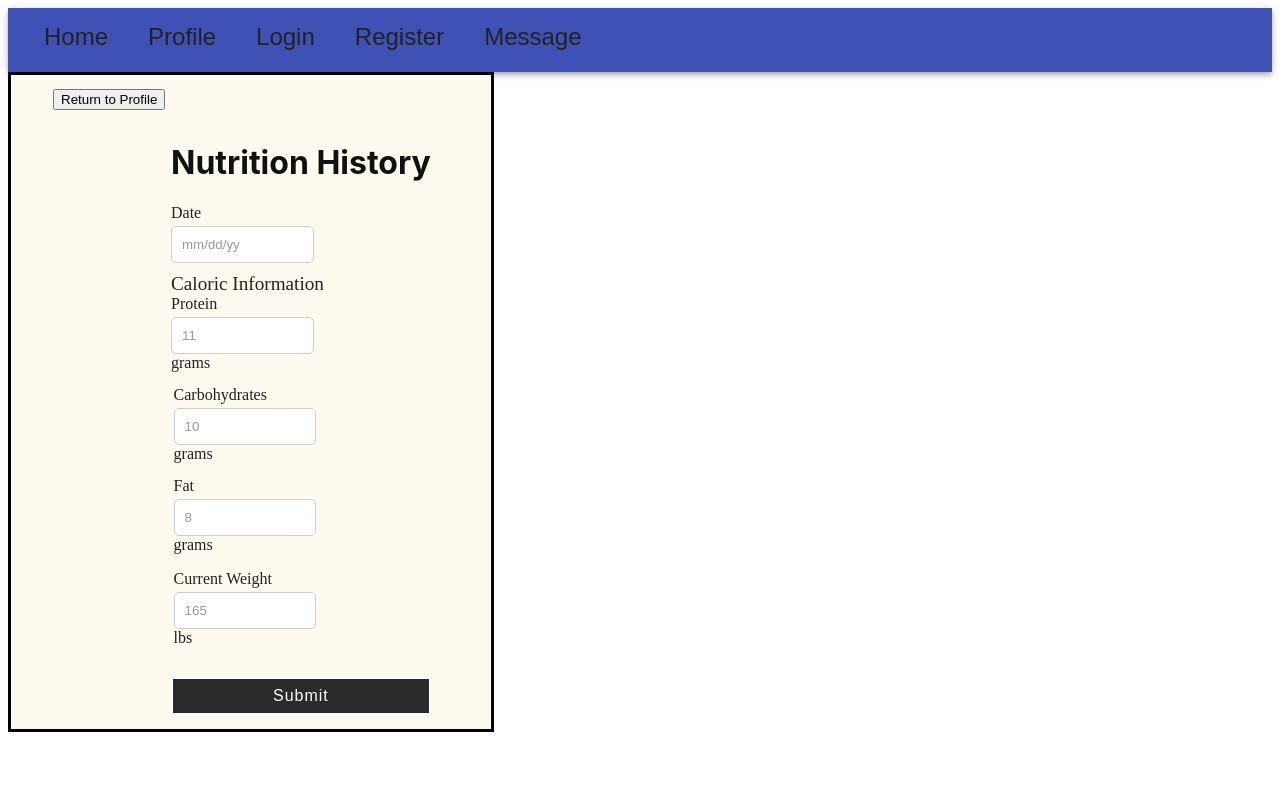
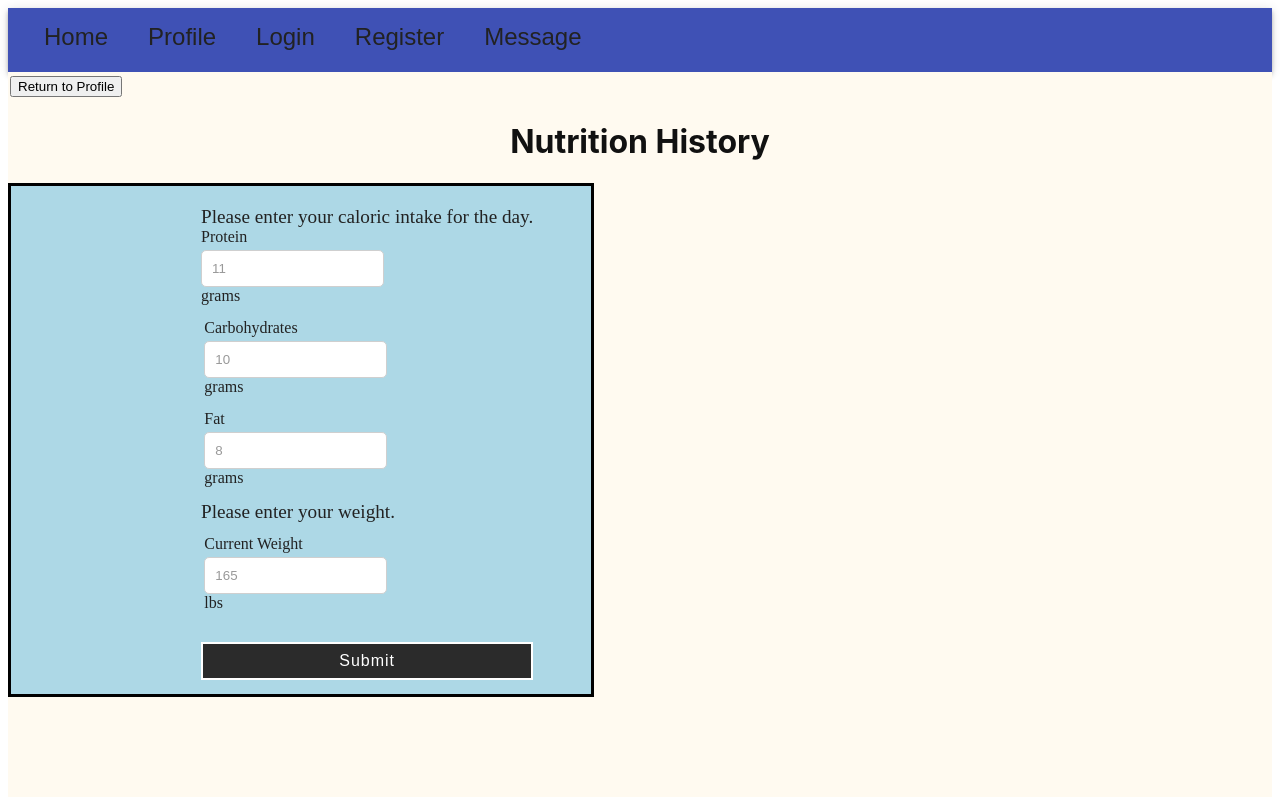
Before and after one commit to mengyuan1112/Course-Project-Teamfit, a React (Create React App) app in the folder react-frontend/: page /SnapScout/profile/nutrition in a window 1280 px wide. Shown: the top 800 px of the page. Built offline with nearby package versions, Linux system fonts and the light colour scheme.

Commit message:
#45 Created nutrition.py to handle user input from nutrition.js. Also update css for nutrition.js

```diff
--- a/react-frontend/src/components/profileNutrition/nutrition.css
+++ b/react-frontend/src/components/profileNutrition/nutrition.css
@@ -7,20 +7,21 @@
   padding-bottom: 100px;
   overflow-x:hidden;
   overflow-y: hidden;
+  background-color: floralwhite;
 }
 
 .nutrition-form-wrapper {
-  width: 400px;
+  width: 500px;
   flex-direction: column;
   padding: 10px 40px;
-  background-color: floralwhite;
   float: left;
   border-style: solid;
+  background-color: lightblue;
 }
 
 form {
   width: 100%;
-  display: flex;
+  display: inline-flex;
   flex-wrap: wrap;
   text-align: left;
   padding-left: 30%;
@@ -59,7 +60,7 @@ input.error {
 
 .Cal {
   font-size: larger;
-  font-weight: bold;
+  font-weight: bolder;
   text-align: left;
 }
 
@@ -68,17 +69,15 @@ input.error {
   font-weight: 1000;
   text-align: center;
   align-content: center;
+
 }
 
 .date {
   margin-right: 1%;
-  display: inline-block;
-
 }
 
 .protein {
   margin-right: 1%;
-  display: inline;
 }
 text {
     font-size: 1em;
@@ -151,3 +150,7 @@ text {
   background-color: #fff;
   border: 2px solid #2b2b2b;
 }
+
+.nutritionGraph {
+  float: right;
+}
--- a/react-frontend/src/components/profileNutrition/nutrition.js
+++ b/react-frontend/src/components/profileNutrition/nutrition.js
@@ -1,6 +1,6 @@
 import React from "react";
 import './nutrition.css';
-import graph from'./example.svg';
+
 
 /* function to check whether a form is valid or not*/
 const formValid = ({ formErrors, ...rest }) => {
@@ -26,13 +26,11 @@ export default class Nutrition extends React.Component {
     constructor(props) {
         super(props);
         this.state = {
-            date: null,
             protein: null,
             carbs: null,
             fat: null,
             weight: null,
             formErrors: {
-                date: "",
                 protein: "",
                 carbs: "",
                 fat: "",
@@ -44,7 +42,17 @@ export default class Nutrition extends React.Component {
     handleSubmit = e => {
         e.preventDefault();
         if (formValid(this.state)){
-        }
+            fetch('http://localhost:5000/profile/nutrition/submit', {
+            method: "POST",
+                headers: {
+                'Accept': 'application/json',
+                'Content-Type': 'application/json',
+                'Access-Control-Allow-Origin': '*'
+            },
+            body: JSON.stringify(this.state)
+        }).then(response => response.json())
+            window.location.reload()
+    }
         else{
             console.error("FORM INVALID")
         }
@@ -56,9 +64,6 @@ export default class Nutrition extends React.Component {
         let formErrors = this.state.formErrors;
         console.log(name)
         switch (name) {
-            case 'date':
-                formErrors.date = value.length < 1 ? 'Please enter todays date' : "";
-                break;
             case 'protein':
                 formErrors.protein = value.length < 1 ? 'Please enter grams of protein':"";
                 break;
@@ -69,7 +74,7 @@ export default class Nutrition extends React.Component {
                 formErrors.fat = value.length < 1 ? 'Please enter grams of fat':"";
                 break;
             case 'weight':
-                formErrors.weight = value.length < 1 ? '':"Please enter current weight";
+                formErrors.weight = value.length < 1 ? "Please enter current weight": "";
                 break;
             default:
             break;
@@ -80,22 +85,17 @@ export default class Nutrition extends React.Component {
 render(){
     const{formErrors} =this.state;
     return <div className="nutritionWrapper">
-                <div className="nutrition-form-wrapper">
-                    <a href="/profile">
+        <a href="/profile">
                     <button>Return to Profile</button>
                     </a>
-                    <form onSubmit={this.handleSubmit} action="/profile/nutrition/submit" method="get" noValidate>
+                    <div className="nutritionHeader">
+                                <h1>Nutrition History</h1>
+                    </div>
+                <div className="nutrition-form-wrapper">
+                    <form onSubmit={this.handleSubmit} noValidate>
                         <div className="allForms">
-                            <div className="nutritionHeader">
-                                <h1>Nutrition History</h1>
-                            </div>
-                            <div className="date">
-                                <label htmlFor="date">Date</label>
-                                <input className={formErrors.date.length > 0 ? "error" : null} type="text" name="date" placeholder="mm/dd/yy" onChange={this.handleChange}/>
-                                {formErrors.date.length > 0 && ( <span className="errorMessage">{formErrors.date}</span> )}
-                            </div>
                             <div className="Cal"><text>
-                                Caloric Information
+                                Please enter your caloric intake for the day.
                             </text>
                             </div>
                             <div className="protein">
@@ -103,7 +103,6 @@ render(){
                                 <input className={formErrors.protein.length > 0 ? "error" : null} type="text" name="protein" placeholder="11"onChange={this.handleChange}/>
                                 {formErrors.protein.length > 0 && ( <span className="errorMessage">{formErrors.protein}</span> )}
                                 <text>grams</text>
-
                             </div>
                             <div className="carbs">
                                 <label htmlFor="carbs">Carbohydrates</label>
@@ -117,6 +116,10 @@ render(){
                                 {formErrors.fat.length > 0 && ( <span className="errorMessage">{formErrors.fat}</span> )}
                                 <text>grams</text>
                             </div>
+                            <div className="Cal">
+                                <text>Please enter your weight.</text>
+                            </div>
+
                             <div className="weight">
                                 <label htmlFor="weight">Current Weight</label>
                                 <input className={formErrors.weight.length > 0 ? "error" : null} type="text" name="weight" placeholder="165"onChange={this.handleChange}/>
@@ -130,7 +133,7 @@ render(){
                     </form>
                 </div>
                 <div className="nutritionGraph">
-                <img src={graph} width="900" height="900" alt="example" />
+
                 </div>
             </div>
 
```
Also changed, not shown: react-frontend/src/components/profileNutrition/example.svg (deleted), 1 other file (tests, documents, lock files or other folders).
